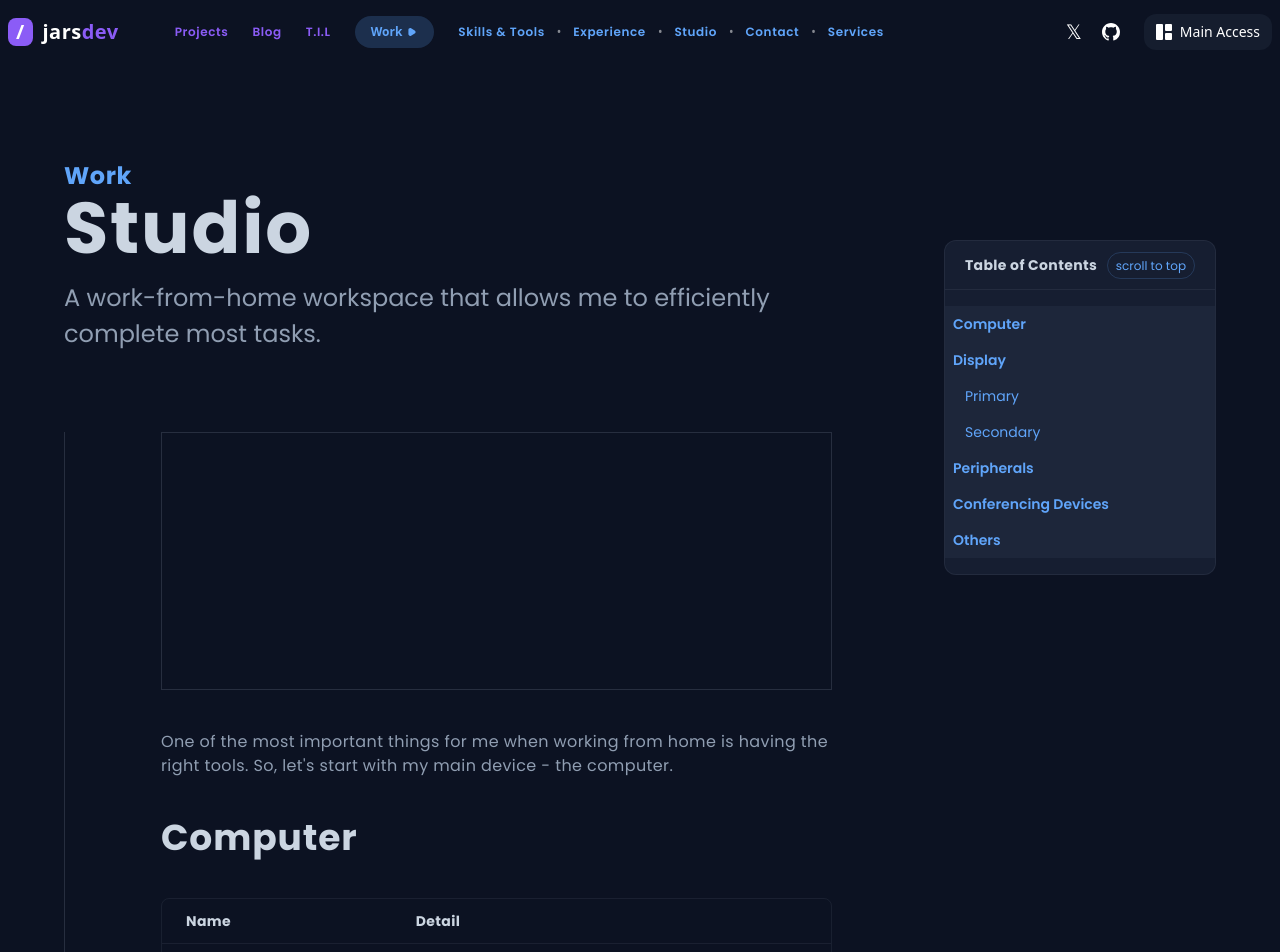
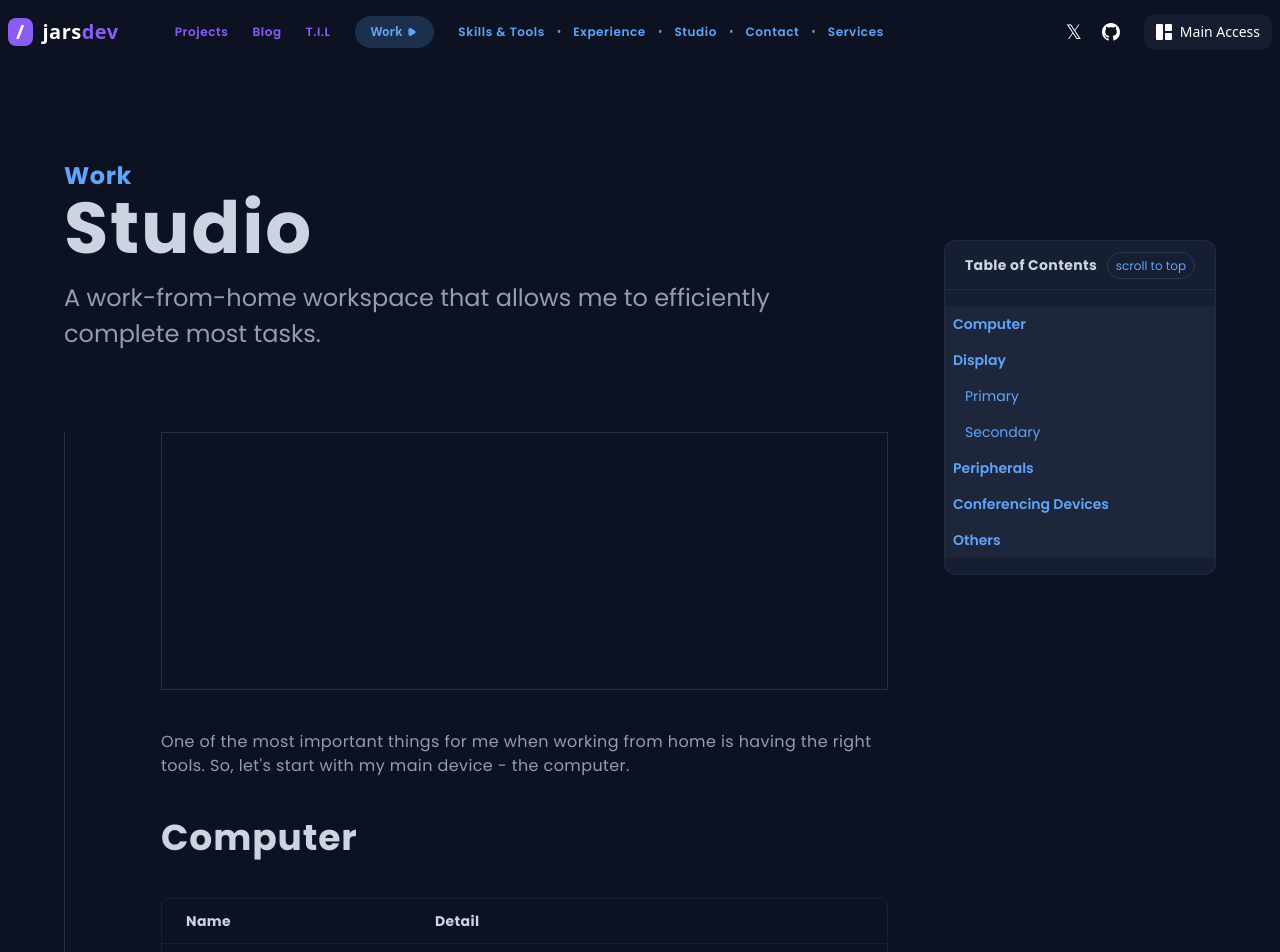
Before and after one commit to ImJars/Development-full-coding, a React (Vite) app: page /studio in a window 1280 px wide. Shown: the top 952 px of the page. Built offline with nearby package versions, Linux system fonts and the light colour scheme.

Commit message:
Update studio.jsx

```diff
--- a/src/studio.jsx
+++ b/src/studio.jsx
@@ -315,8 +315,8 @@ function Studio() {
               </TitleSection>
             </div>
           </StudioSection>
-          <div className="flex justify-between">
-            <div className="w-2/3">
+          <StudioSection>
+            <div className="content-wrapped mx-auto flex space-x-14">
               <div
                 ref={refScroll}
                 className="border-l pl-24 border-text-general border-opacity-20"
@@ -392,7 +392,6 @@ function Studio() {
                   </div>
                 </div>
               </div>
-            </div>
               <IndexStudio
                 subtitle_1={"Computer"}
                 subtitle_2={"Display"}
@@ -411,6 +410,7 @@ function Studio() {
                 animate_scroll={animateScroll}
               />
             </div>
+          </StudioSection>
           <div className="mt-20">
             <Footer />
           </div>
```
Lines whose indentation alone changed are shown as unchanged.
